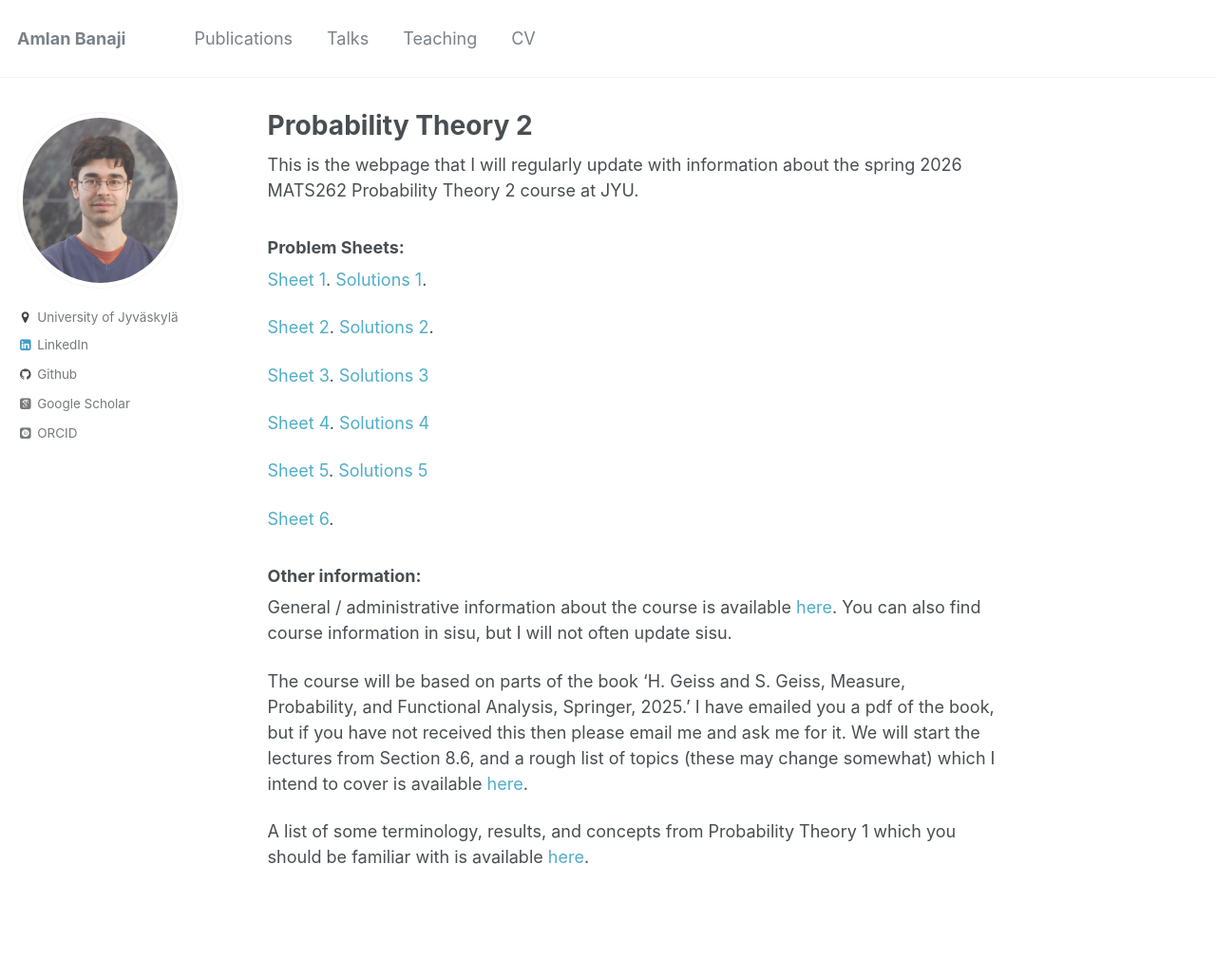
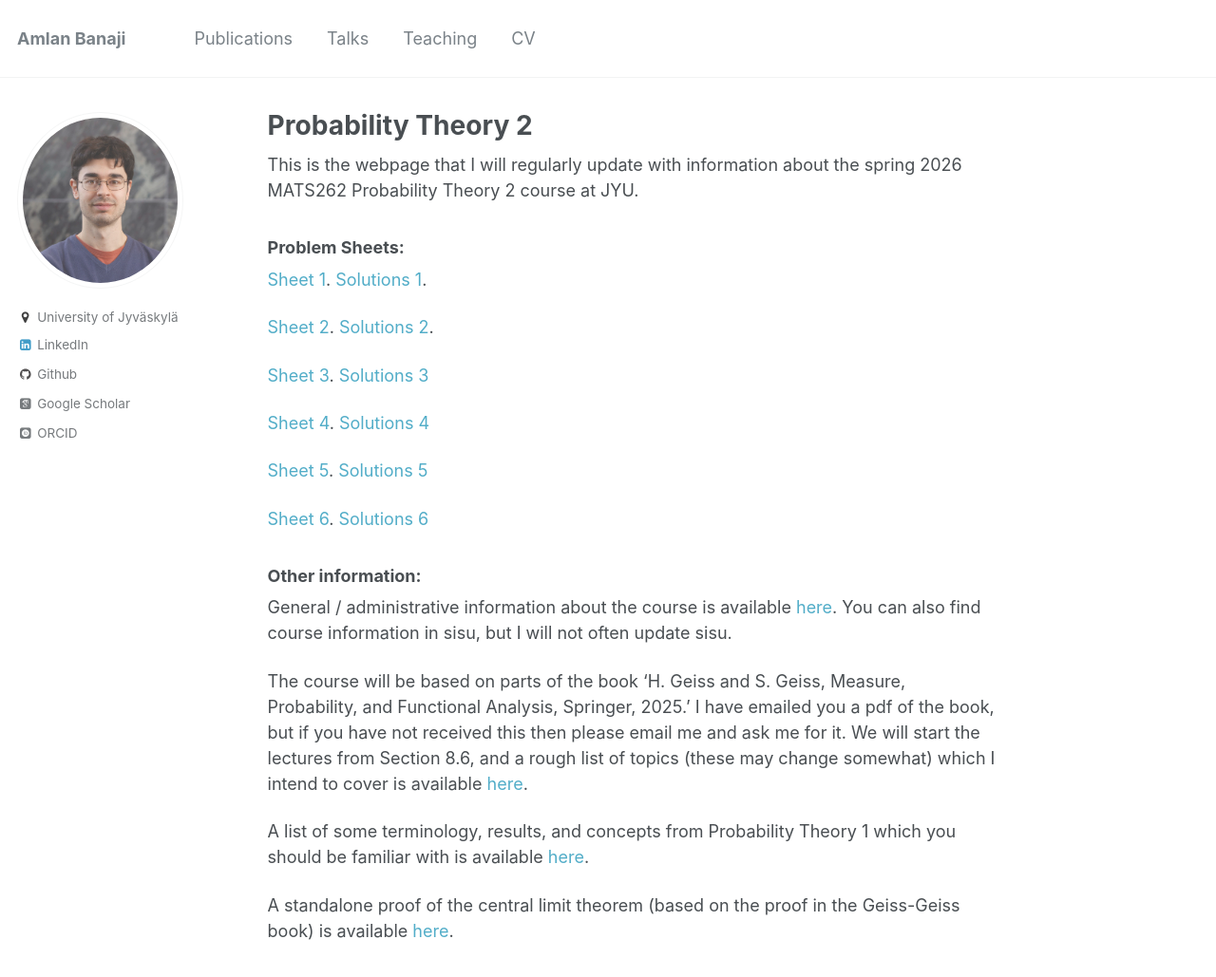
Before and after one commit to amlan-banaji/amlan-banaji.github.io, a Jekyll site: the page built from _pages/probability2026.md, in a window 1280 px wide and 1044 px high. Shown: the top 1029 px of the window at 95% size. Built offline with Jekyll 4.4.1, drawn with Linux system fonts in a browser that asks for light colours; some web fonts are replaced.

Commit message:
sheet 6, clt

```diff
--- a/_pages/probability2026.md
+++ b/_pages/probability2026.md
@@ -17,7 +17,7 @@ This is the webpage that I will regularly update with information about the spri
 
 [Sheet 5](https://amlan-banaji.github.io/files/Probability2-5.pdf).  [Solutions 5](https://amlan-banaji.github.io/files/Probability2-5-soln.pdf)
 
-[Sheet 6](https://amlan-banaji.github.io/files/Probability2-6.pdf).
+[Sheet 6](https://amlan-banaji.github.io/files/Probability2-6.pdf).  [Solutions 6](https://amlan-banaji.github.io/files/Probability2-6-soln.pdf)
 
 ### Other information:
 
@@ -27,3 +27,5 @@ The course will be based on parts of the book 'H. Geiss and S. Geiss, Measure, P
 We will start the lectures from Section 8.6, and a rough list of topics (these may change somewhat) which I intend to cover is available [here](https://amlan-banaji.github.io/files/Probability2Topics.pdf).
 
 A list of some terminology, results, and concepts from Probability Theory 1 which you should be familiar with is available [here](https://amlan-banaji.github.io/files/TermsFromProbability1.pdf).
+
+A standalone proof of the central limit theorem (based on the proof in the Geiss-Geiss book) is available [here](https://amlan-banaji.github.io/files/CLT_proof.pdf).
```
Also changed, not shown: 2 other files.
